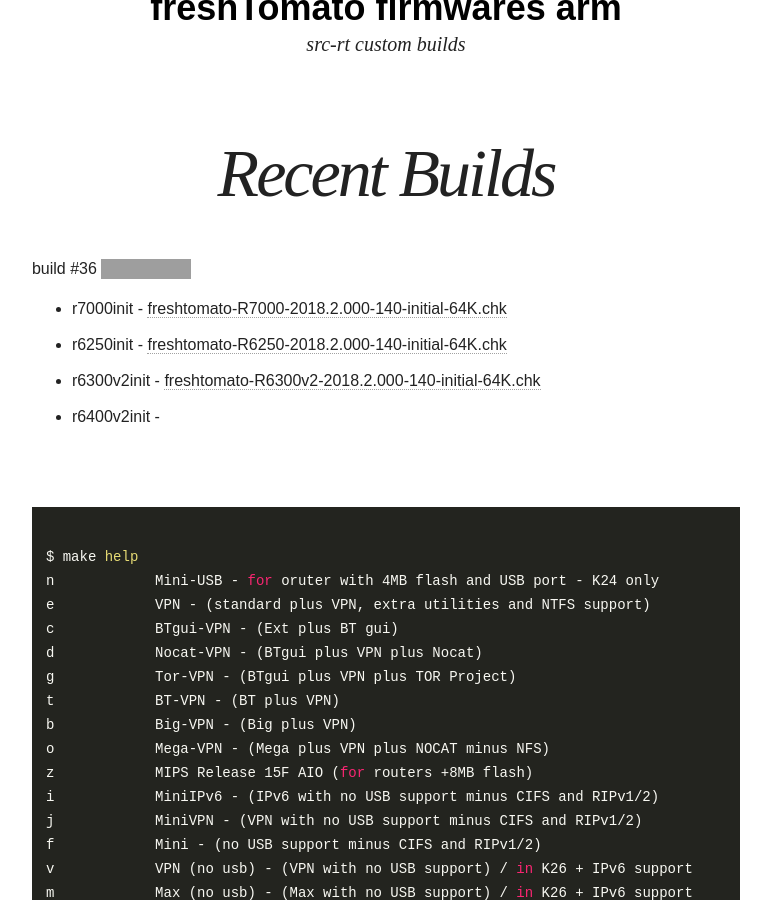
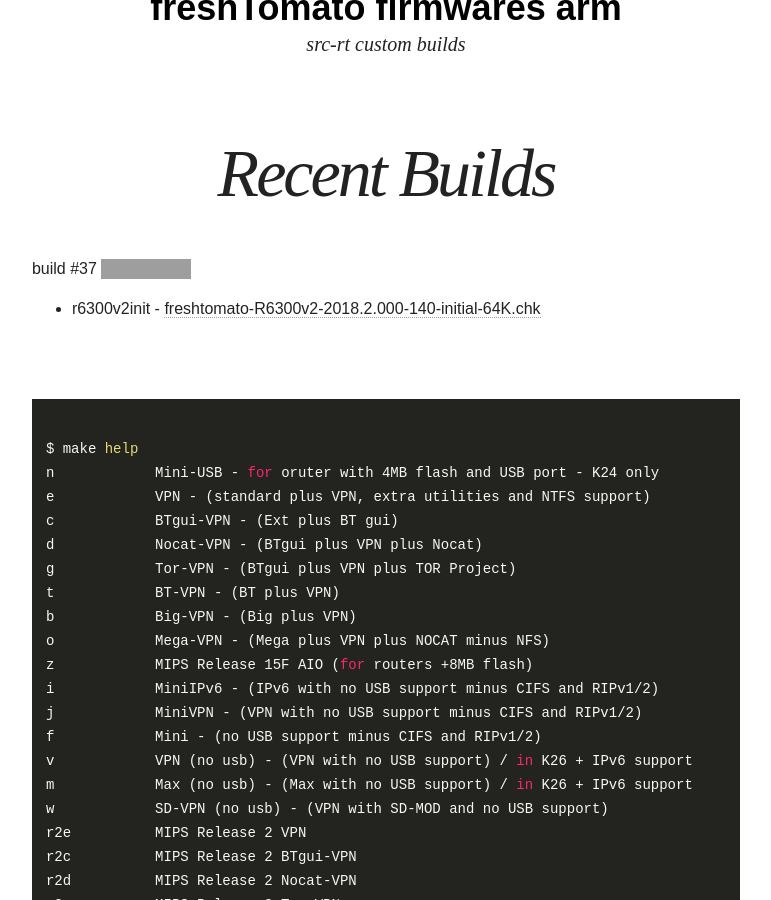
Before and after one commit to oglopss/freshTomato-ARM-ci-jekyll, a Jekyll site: the page built from index.html, in a window 1280 px wide and 900 px high, scrolled down 339 px. Shown: the whole window, without its empty margins (254-1025 px from the left). Built offline with Jekyll 4.4.1, drawn with Linux system fonts in a browser that asks for light colours; nearby versions of some CDN libraries; grey boxes are pictures that could not be loaded.

Commit message:
Travis build 37 r6300v2init pushed to gh-pages

```diff
--- a/_data/ss.yml
+++ b/_data/ss.yml
@@ -1,6 +1,3 @@
-build: 36
+build: 37
 files:
-  - 0004 r6250init freshtomato-R6250-2018.2.000-140-initial-64K.chk
-  - 0003 r7000init freshtomato-R7000-2018.2.000-140-initial-64K.chk
   - 0005 r6300v2init freshtomato-R6300v2-2018.2.000-140-initial-64K.chk
-  - 0006 r6400v2init
```
